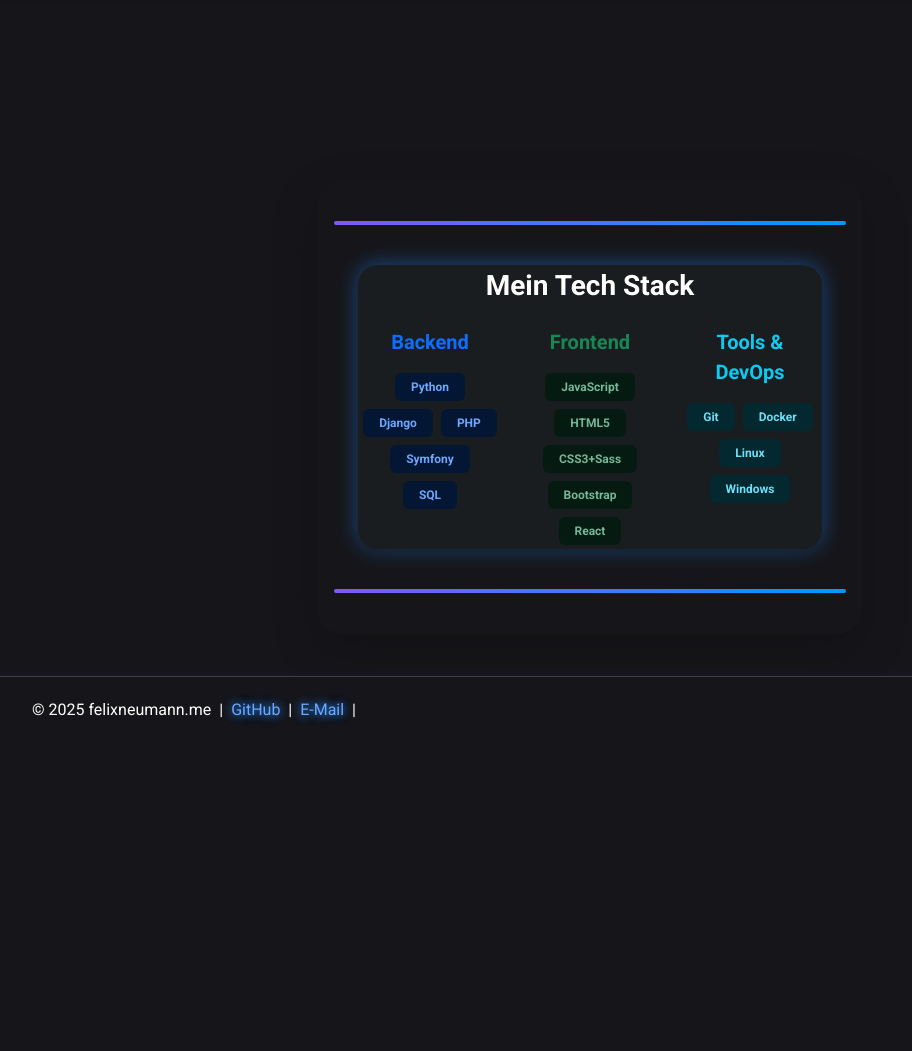
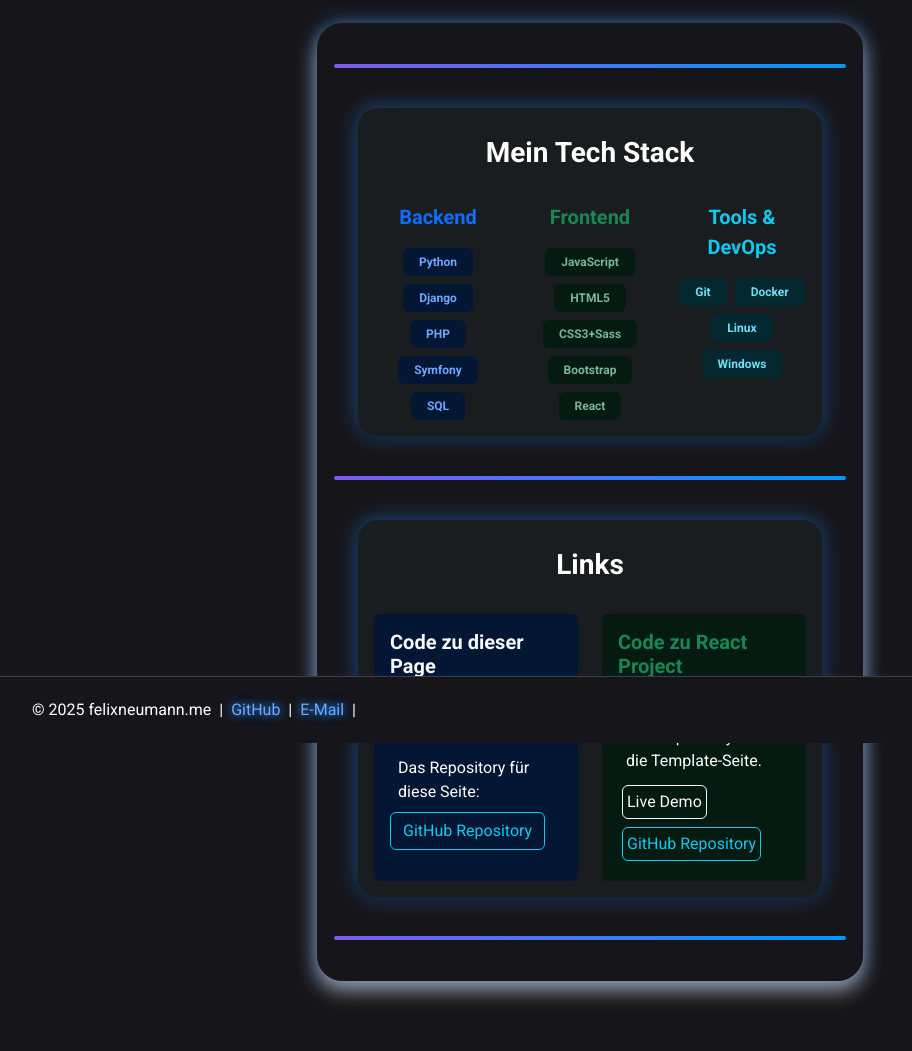
Before and after one commit to fncoding/kid-me, a Django app: page /mystack/ in a window 1280 px wide. Shown: the part 57-1108 px from the top of the page, without its empty margins (50-962 px from the left). Before the commit the page ends 778 px from the top, so only its background shows below. Run offline with Django 5.2, Linux system fonts and the light colour scheme; style sheets or scripts are compiled from the project's sources; some libraries are stand-ins or nearby versions.

Commit message:
mystack, links card

```diff
--- a/src/mystack/templates/mystack.html
+++ b/src/mystack/templates/mystack.html
@@ -1,11 +1,13 @@
 {% extends 'base.html' %}
-{% block title %}MyStack{% endblock %}
+{% block title %}
+  MyStack
+{% endblock %}
 {% block content %}
   <div class="d-flex justify-content-center align-items-center min-vh-100 mt-5 pt-2">
-  <div class="card main-card mystack-main-card shadow-lg pt-4 pb-4 px-3 mt-4" style="max-width: 700px;">
+    <div class="card main-card pt-4 pb-4 px-3 mt-4" style="max-width: 700px;">
       {% include 'components/separator.html' %}
-    <div class="card secondary-card p-1 m-4 border-0 bg-dark-subtle">
-      <h3 class="text-center mb-4 fw-bold">Mein Tech Stack</h3>
+      <div class="card secondary-card p-3 m-4 border-0 bg-dark-subtle">
+        <h3 class="text-center mb-4 p-2 m-1 fw-bold">Mein Tech Stack</h3>
         <div class="row g-4 justify-content-center">
           <div class="col-12 col-md-4">
             <div class="text-center mb-3 fs-5 fw-semibold text-primary">Backend</div>
@@ -39,6 +41,51 @@
         </div>
       </div>
       {% include 'components/separator.html' %}
+      <div class="card secondary-card p-3 m-4 border-0 bg-dark-subtle">
+        <h3 class="text-center mb-4 p-2 m-1 fw-bold">
+          <i class="bi bi-link-45deg text-primary"></i> Links
+        </h3>
+        <div class="row g-4 justify-content-center">
+          <div class="col-12 col-md-6">
+            <div class="card h-100 shadow-sm border-0 bg-primary-subtle">
+              <div class="card-body">
+                <h5 class="card-title text-light fw-bold mb-2">
+                  <i class="bi bi-github"></i> Code zu dieser Page
+                </h5>
+                <span class="badge bg-info text-dark mb-2"><i class="bi bi-code-slash"></i> Python</span>
+                <span class="badge bg-info text-dark mb-2"><i class="bi bi-database"></i> Django</span>
+                <span class="badge bg-success text-light mb-2"><i class="bi bi-bootstrap"></i> Bootstrap</span>
+                <span class="badge bg-success text-light mb-2"><i class="bi bi-droplet"></i> Sass</span>
+
+                <p class="card-text m-2">Das Repository für diese Seite:</p>
+                <a href="https://github.com/fncoding/fn-me" class="btn btn-outline-info" target="_blank">
+                  <i class="bi bi-box-arrow-up-right"></i> GitHub Repository
+                </a>
+              </div>
+            </div>
+          </div>
+          <div class="col-12 col-md-6">
+            <div class="card h-100 shadow-sm border-0 bg-success-subtle">
+              <div class="card-body">
+                <h5 class="card-title text-success fw-bold mb-2">
+                  <i class="bi bi-github"></i> Code zu React Project
+                </h5>
+                <span class="badge bg-info text-dark mb-2"><i class="bi bi-react"></i> React</span>
+                <span class="badge bg-warning text-dark mb-2"><i class="bi bi-lightning"></i> GSAP</span>
+
+                <p class="card-text m-2">Das Repository für die Template-Seite.</p>
+                <a href="https://praxis-template.netlify.app/" class="btn btn-outline-light p-1 m-1" target="_blank">
+                  <i class="bi bi-box-arrow-up-right"></i> Live Demo
+                </a>
+                <a href="https://github.com/fncoding/react-landing-page" class="btn btn-outline-info p-1 m-1" target="_blank">
+                  <i class="bi bi-box-arrow-up-right"></i> GitHub Repository
+                </a>
+              </div>
+            </div>
+          </div>
+        </div>
+      </div>
+      {% include 'components/separator.html' %}
     </div>
   </div>
 {% endblock %}
```
Lines whose indentation alone changed are shown as unchanged.
